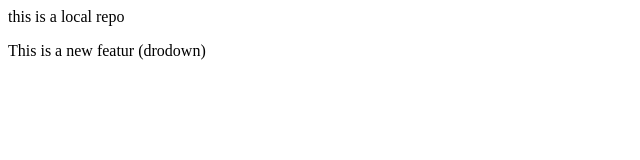
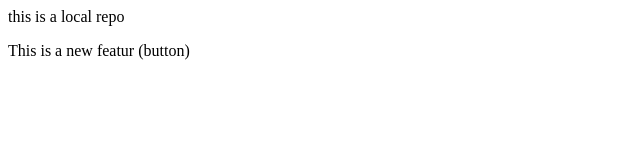
Before and after one commit to salam5586/Web-Develpment, a plain HTML site: page index.html in a window 1280 px wide. Shown: the full height of the page, 0-640 px from the left. Drawn offline with Linux system fonts and the light colour scheme.

Commit message:
add button

```diff
--- a/index.html
+++ b/index.html
@@ -1,2 +1,2 @@
  <p> this is a local repo</p>
- <p>This is a new featur (drodown)</p>
+ <p>This is a new featur (button)</p>
```
